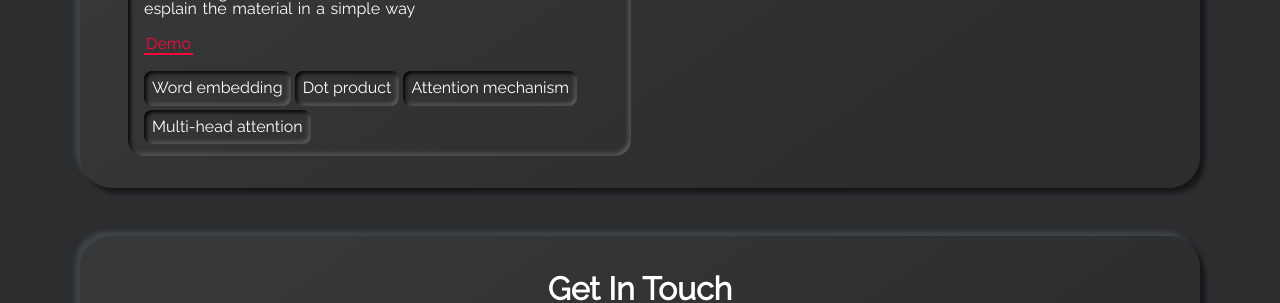
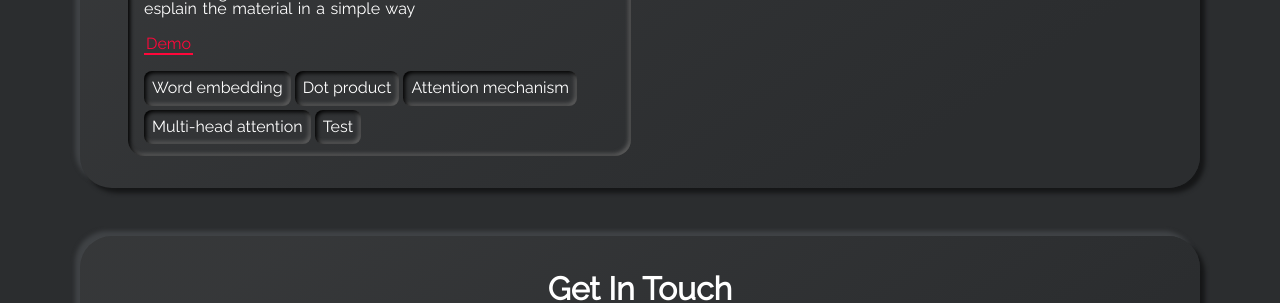
Before and after one commit to shirinyamani/shirinyamani.github.io, a Jekyll site: the page built from index.html, in a window 1280 px wide and 900 px high, scrolled down 2894 px. Shown: the part 155-458 px from the top of the window. Built offline with Jekyll 4.4.1, drawn with Linux system fonts in a browser that asks for light colours.

```diff
--- a/_data/projects.yml
+++ b/_data/projects.yml
@@ -6,3 +6,4 @@
        - tag: Dot product
        - tag: Attention mechanism
        - tag: Multi-head attention
+       - tag: Test
```
